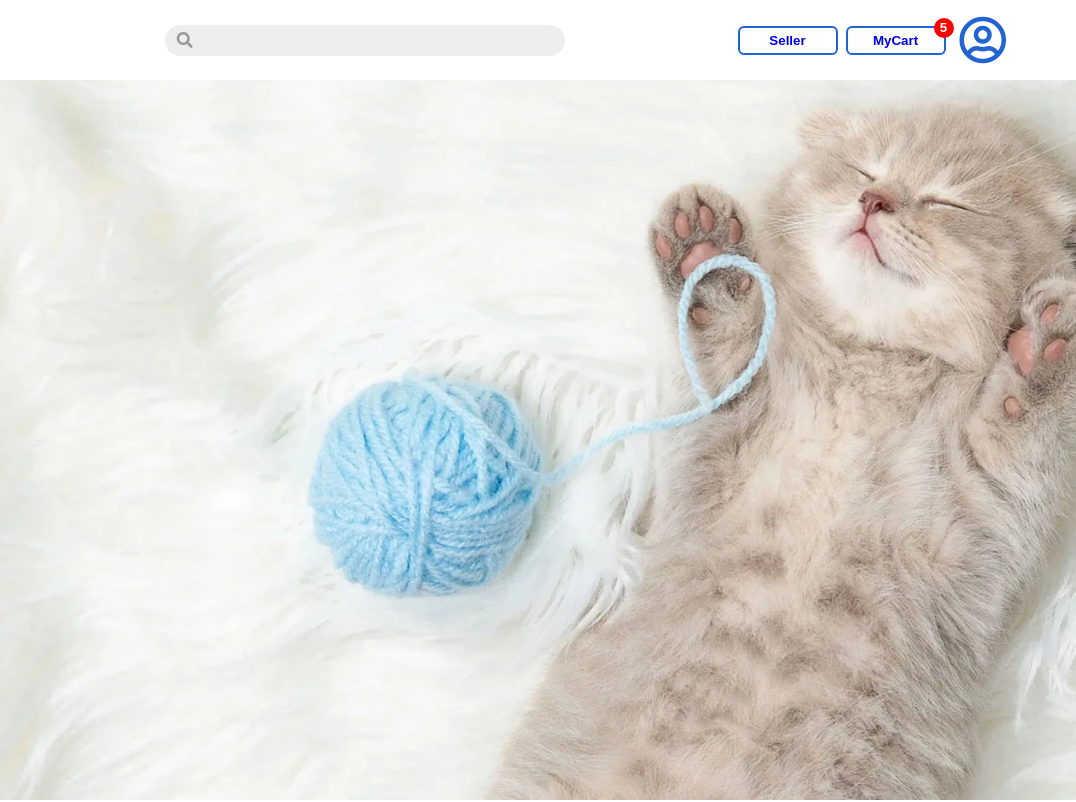
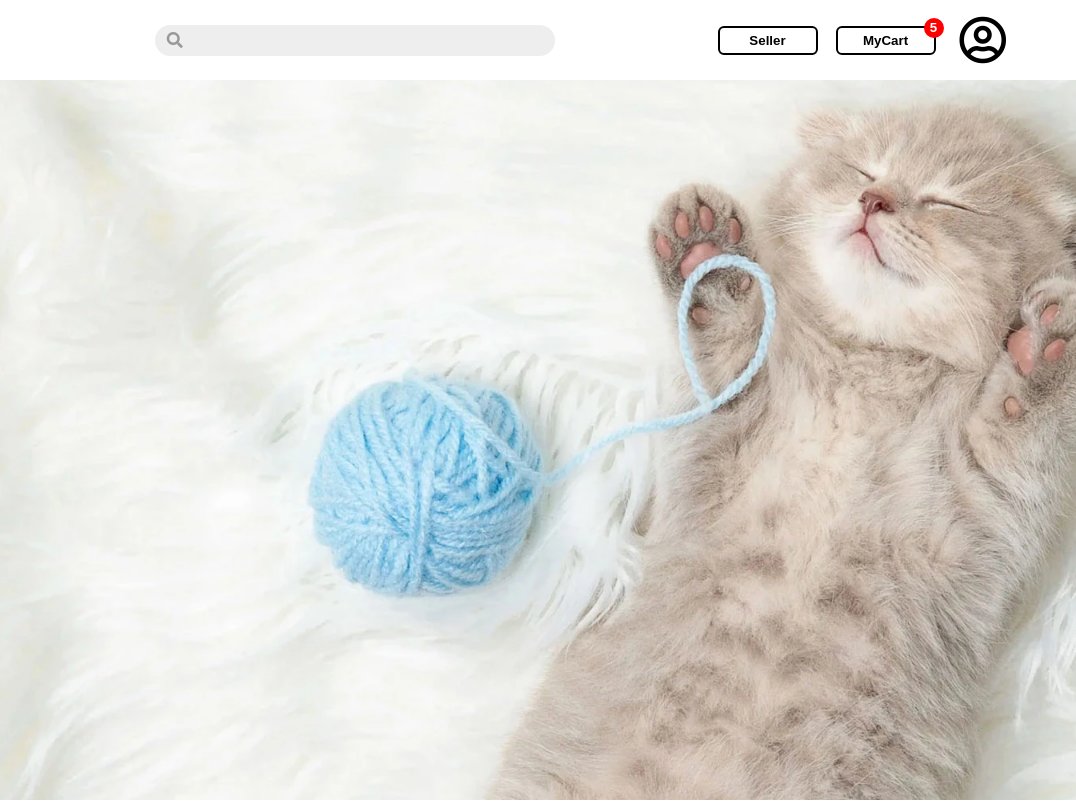
Before and after one commit to GSG-G11/Ecommerce-team3, a website: page index.html in a window 1280 px wide. Shown: the top 802 px of the page, 204-1280 px from the left. Drawn offline with Linux system fonts and the light colour scheme.

Commit message:
Fix nav and header Relates #15

```diff
--- a/css/index.css
+++ b/css/index.css
@@ -67,6 +67,11 @@ nav {
   justify-content: space-between;
   align-items: center;
 }
+.nav a {
+  display: flex;
+  align-items: center;
+  justify-content: center;
+}
 .nav img {
   max-width: 100%;
   width: 130px;
@@ -97,17 +102,21 @@ nav {
   display: flex;
   align-items: center;
   justify-content: center;
+  gap: 10px;
 }
 .nav .user-type button {
-  color: #2264d1;
+  color: black;
   background-color: white;
-  border: 2px solid #2264d1;
+  border: 2px solid black;
   width: 100px;
   font-weight: bold;
   padding: 5px;
   border-radius: 6px;
   margin: 0 4px;
   cursor: pointer;
+}
+.nav .user-type a {
+  color: black;
 }
 .nav .user-type button.mycart {
   position: relative;
@@ -127,7 +136,7 @@ nav {
 }
 .nav .user-icon {
   margin-left: 10px;
-  color: #2264d1;
+  color: black;
 }
 /* -----------------------------------------------------------------
     Header Style
@@ -136,6 +145,7 @@ header img {
   max-width: 100%;
   height: calc(100vh - 80px);
   object-fit: cover;
+  width: 100vw;
 }
 /* -----------------------------------------------------------------
     Options Sections Style
--- a/index.html
+++ b/index.html
@@ -19,13 +19,13 @@
     <nav>
         <div class="container">
             <div class="nav">
-                <img src="images/logo.png" alt="logo">
+                <a href="index.html"><img src="images/logo.png" alt="logo"></a>
                 <div class="search-input">
                     <input type="search" name="search" id="search">
                 </div>
                 <div class="user-type">
-                    <button><a href="seller.html">Seller</a></button>
-                    <button class="mycart"><a href="cart.html">MyCart</a><span class="cart-count">5</span></button>
+                    <a href="seller.html"><button>Seller</button></a>
+                    <a href="cart.html"><button class="mycart">MyCart<span class="cart-count">5</span></button></a>
                     <i class="user-icon far fa-user-circle fa-3x"></i>
                 </div>
             </div>
```
Also changed, not shown: seller.html (+1 -1 lines).
